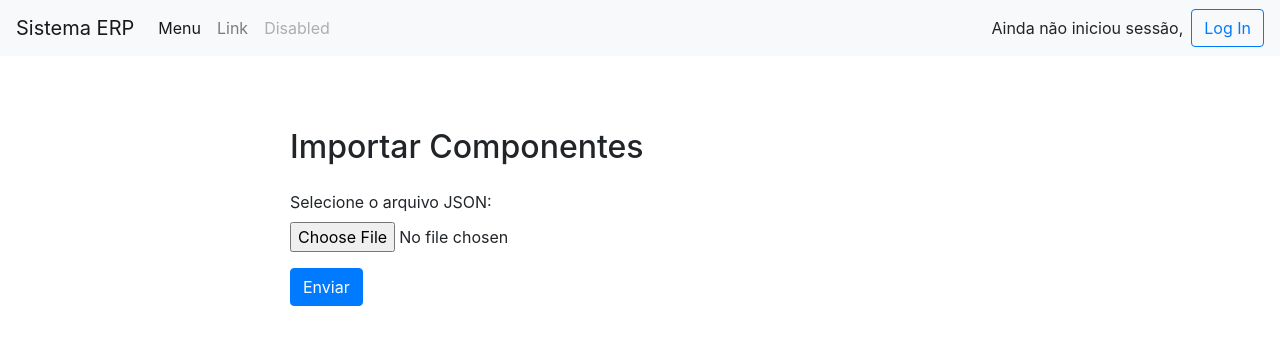
After one commit to tfmoita/BDII-ProjectoFinal, a Django app: page /componente/importar_componentes/ in a window 1280 px wide. The commit adds this page. Shown: the top 345 px of the page. Run offline with Django 4.2, Linux system fonts and the light colour scheme; some libraries are stand-ins or nearby versions.

Commit message:
exportar pedidos de compra a fornecedor ; importar componentes

```diff
--- a/project/app/urls.py
+++ b/project/app/urls.py
@@ -32,6 +32,7 @@ urlpatterns = [
     path('componente/create/', views.componente_create, name='componente_create'),
     path('componente/<int:pk>/update/', views.componente_update, name='componente_update'),
     path('componente/<int:pk>/delete/', views.componente_delete, name='componente_delete'),
+    path('componente/importar_componentes/', views.importar_componentes, name='importar_componentes'),
 
     path('pedidoscomprafornecedor/', views.pedido_comprafornecedor_list, name='pedido_comprafornecedor_list'),
     path('pedidoscomprafornecedor/<int:pk>/', views.pedido_comprafornecedor_detail, name='pedido_comprafornecedor_detail'),
@@ -82,4 +83,7 @@ urlpatterns = [
     path('mao_de_obra/create/', views.mao_de_obra_create, name='mao_de_obra_create'),
     path('mao_de_obra/<int:pk>/update/', views.mao_de_obra_update, name='mao_de_obra_update'),
     path('mao_de_obra/<int:pk>/delete/', views.mao_de_obra_delete, name='mao_de_obra_delete'),
+
+    path('exportar_pedidos_compra_json/', views.exportar_pedidos_compra_json, name='exportar_pedidos_compra_json'),
+
 ]
--- a/project/app/views.py
+++ b/project/app/views.py
@@ -7,7 +7,7 @@ from django.http import HttpResponse
 from .models import Fornecedor, Cliente, Equipamento, Componente, PedidoComprafornecedor, PedidoCompracliente, FolhaDeObra, DetalhesPedidocompracliente, Armazem, Faturacliente, GuiaRemessacliente, Faturafornecedor, TrabalhadorOperario, MaoDeObra
 from .forms import FornecedorForm, ClienteForm, EquipamentoForm, PedidoCompraFornecedorForm, ComponenteForm, PedidoDetalhesForm, PedidoCompraClienteForm, DetalhesPedidocomprafornecedorForm, GuiaRemessafornecedorForm, DetalhesGuiaremessafornecedorForm, ArmazemForm, GuiaRemessaclienteForm, DetalhesGuiaremessaclienteForm, FaturaclienteForm, FaturaclienteUpdateForm, FaturafornecedorForm, FaturafornecedorUpdateForm, Folha_de_obraForm, Detalhes_ficha_de_obraForm, TrabalhadorOperarioForm, MaoDeObraForm
 from datetime import datetime
-
+import json
 from django.shortcuts import render, redirect
 from django.http import Http404
 from django.db import connection, transaction
@@ -1574,3 +1574,23 @@ def mao_de_obra_delete(request, pk):
     except Exception as e:
         print(e)
         raise Http404("Erro ao processar a solicitação")
+
+def exportar_pedidos_compra_json(_request):
+    with connection.cursor() as cursor:
+        cursor.execute("SELECT get_pedido_compra_json(array_agg(idpedidocomprafornecedor)) FROM pedido_comprafornecedor")
+        pedidos_compra_json = cursor.fetchone()[0]
+
+    response = HttpResponse(pedidos_compra_json, content_type='application/json')
+    response['Content-Disposition'] = 'attachment; filename="pedidos_compra.json"'
+    return response
+
+def importar_componentes(request):
+    if request.method == 'POST' and request.FILES.get('json_file'):
+        json_file = request.FILES['json_file'].read().decode('utf-8')
+
+        with connection.cursor() as cursor:
+            cursor.execute("SELECT importar_componentes(%s)", [json_file])
+
+        return redirect('componente_list')
+
+    return render(request, 'componente/importar_componentes.html')
--- a/project/templates/componente/componente_list.html
+++ b/project/templates/componente/componente_list.html
@@ -8,4 +8,5 @@
     {% endfor %}
   </ul>
   <a type="button" class="btn btn-dark" href="{% url 'componente_create' %}">Novo Componente</a>
+  <a type="button" class="btn btn-dark" href="{% url 'importar_componentes' %}">Importar Componentes</a>
 {% endblock %}
--- /dev/null
+++ b/project/templates/componente/importar_componentes.html
@@ -0,0 +1,17 @@
+{% extends 'base.html' %}
+
+{% block title %}Importar Componentes{% endblock %}
+
+{% block content %}
+  <div class="container">
+    <h2 class="mt-4">Importar Componentes</h2>
+    <form method="post" enctype="multipart/form-data" class="mt-4">
+        {% csrf_token %}
+        <div class="form-group">
+            <label for="json_file">Selecione o arquivo JSON:</label>
+            <input type="file" name="json_file" class="form-control-file">
+        </div>
+        <button type="submit" class="btn btn-primary">Enviar</button>
+    </form>
+  </div>
+{% endblock %}
--- a/project/templates/index.html
+++ b/project/templates/index.html
@@ -40,14 +40,10 @@
           <ul class="list-group list-group-flush">
             <li class="list-group-item"><b>Componentes</b></li>
             <li class="list-group-item">&emsp;<a href="{% url 'componente_list' %}">Gerir Componentes</a></li>
-            <li class="list-group-item">&emsp;<a href="{% url 'login' %}">Importação de componentes (JSON ou XML).</li>
-            <li class="list-group-item">&emsp;<a href="{% url 'login' %}">Componentes em stocks</a></li>
           </ul>
           <ul class="list-group list-group-flush">
             <li class="list-group-item"><b>Pedidos de compra a Fornecedor</b></li>
             <li class="list-group-item">&emsp;<a href="{% url 'pedido_comprafornecedor_list' %}">Pedidos de compra a Fornecedor</a></li>
-            <li class="list-group-item">&emsp;<a href="{% url 'fornecedor_list' %}">Exportação de encomendas a fornecedores (JSON ou XML).</a></li>
-          </ul>
           <ul class="list-group list-group-flush">
             <li class="list-group-item"><b>Armazéns</b></li>
             <li class="list-group-item">&emsp;<a href="{% url 'armazem_list' %}">Armazém</a></li>
```
Also changed, not shown: project/templates/pedido_comprafornecedor/pedido_comprafornecedor_list.html (+8 -1 lines).
